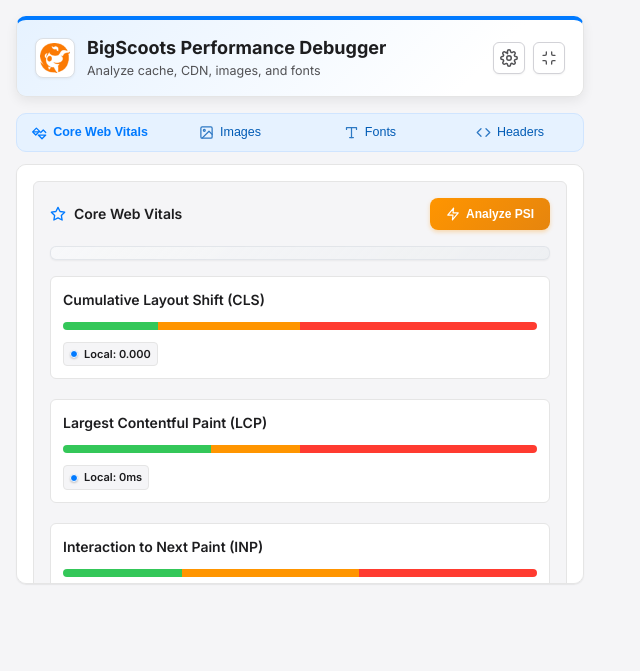
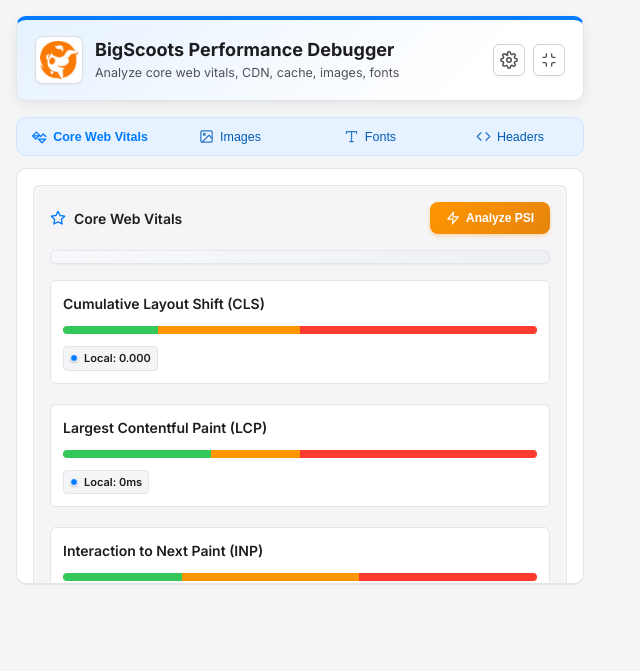
Before and after one commit to ahmad-den/WP-Perf-Part-2, a website built with webpack: page src/popup.html in a window 1280 px wide. Shown: the whole page, without its empty margins (0-640 px from the left). Built offline with nearby package versions, Linux system fonts and the light colour scheme.

Commit message:
Updated popup.html

```diff
--- a/src/popup.html
+++ b/src/popup.html
@@ -15,7 +15,7 @@
      <img src="icon48.png" alt="BigScoots Logo" class="logo">
      <div>
        <h1 class="title">BigScoots Performance Debugger</h1>
-       <p class="subtitle">Analyze cache, CDN, images, and fonts</p>
+       <p class="subtitle">Analyze core web vitals, CDN, cache, images, fonts</p>
      </div>
    </div>
    <!-- Window Controls -->
--- a/src/styles/header.css
+++ b/src/styles/header.css
@@ -27,8 +27,8 @@
 }
 
 .header .logo {
-  width: 40px;
-  height: 40px;
+  width: 48px;
+  height: 48px;
   border-radius: 8px;
   padding: 4px;
   background-color: var(--background-content);
```
